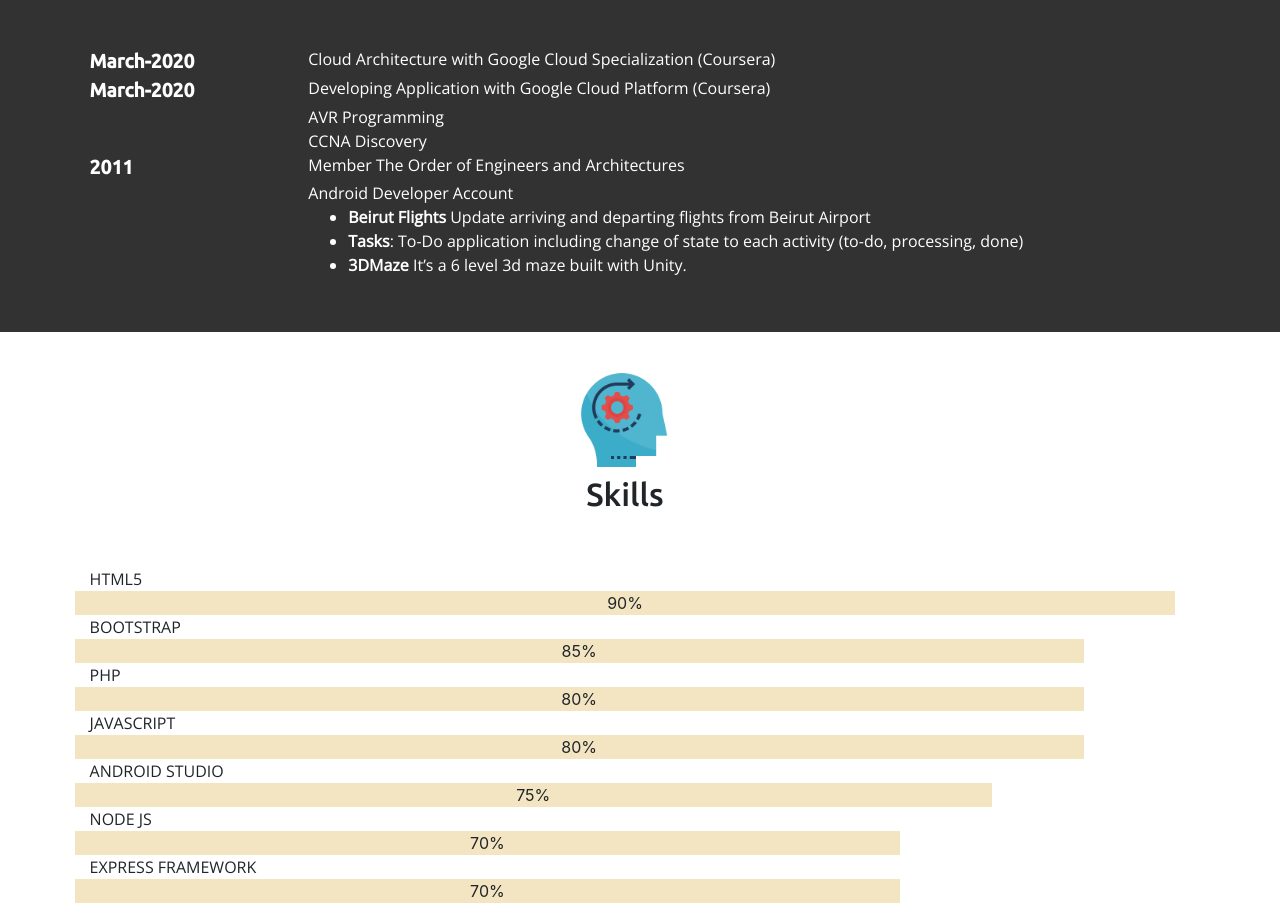
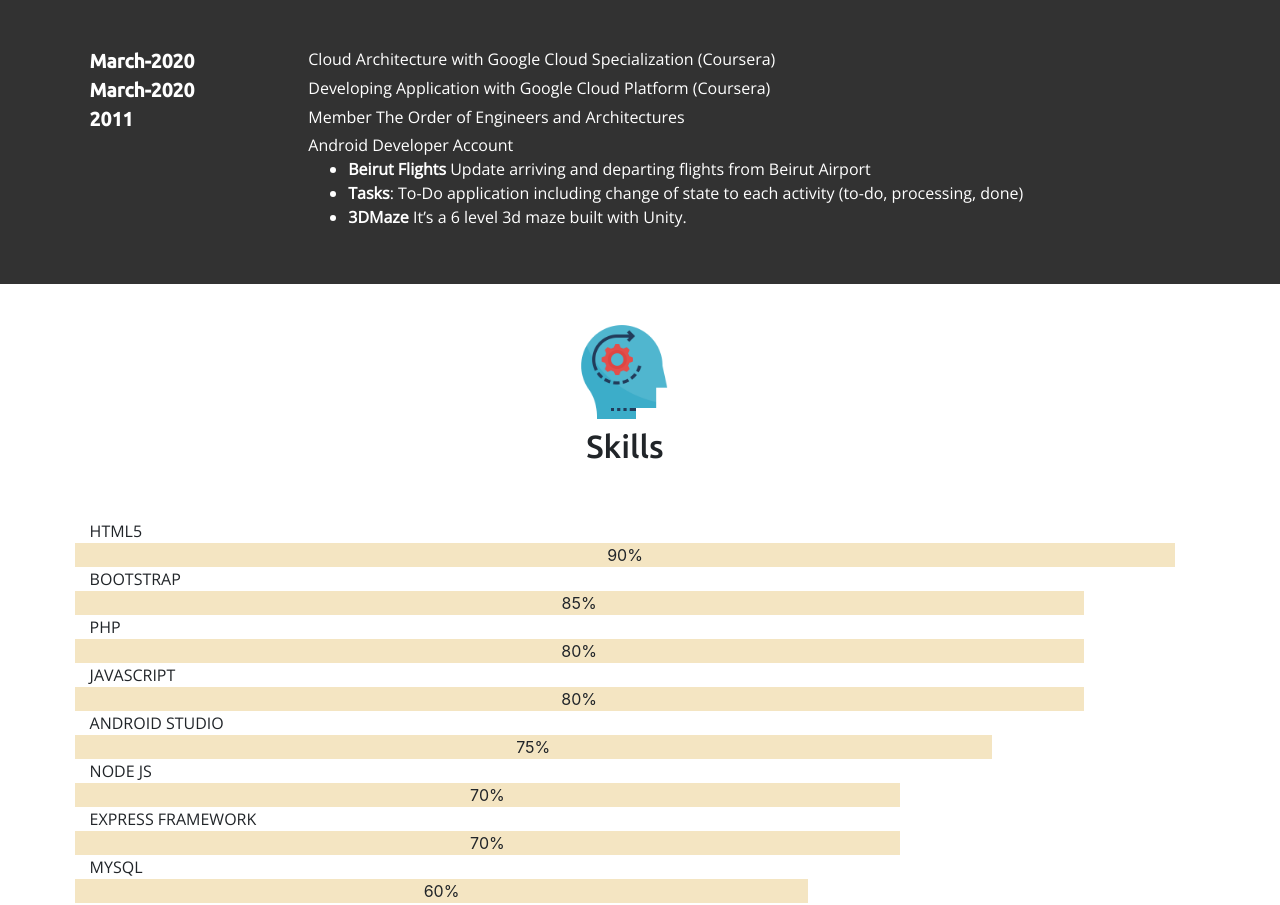
Before and after one commit to ahakra/CV, a plain HTML site: page index.html in a window 1280 px wide. Shown: the part 1917-2822 px from the top of the page. Drawn offline with nearby package versions, Linux system fonts and the light colour scheme; a web font is replaced by a local one.

Commit message:
REMOVED CCNA & AVR

```diff
--- a/index.html
+++ b/index.html
@@ -8,7 +8,7 @@
     <link href="https://fonts.googleapis.com/css2?family=Calligraffitti&family=Long+Cang&family=Major+Mono+Display&family=Montserrat&family=Open+Sans&family=Ubuntu:wght@500&display=swap" rel="stylesheet">
     <link rel="stylesheet" href="css/bootstrap.css" >
     <link rel="stylesheet" href="css/stylesheet.css" >
-    <title>Document</title>
+
     <link rel="icon"  type="image/png" href="images/favicon.png">
 </head>
 <body>
@@ -234,10 +234,7 @@
 <div class="col-lg-9  activities-body">Cloud Architecture with Google Cloud Specialization (Coursera)</div>
 <div class="col-lg-2 activities-thead">March-2020</div>
 <div class="col-lg-9 activities-body">Developing Application with Google Cloud Platform (Coursera)</div>
-<div class="col-lg-2 activities-thead"></div>
-<div class="col-lg-9 activities-body">AVR Programming</div>
-<div class="col-lg-2 activities-thead"></div>
-<div class="col-lg-9 activities-body">CCNA Discovery</div>
+
 <div class="col-lg-2 activities-thead">2011</div>
 <div class="col-lg-9 activities-body">Member The Order of Engineers and Architectures</div>
 <div class="col-lg-2 activities-thead"></div>
```
